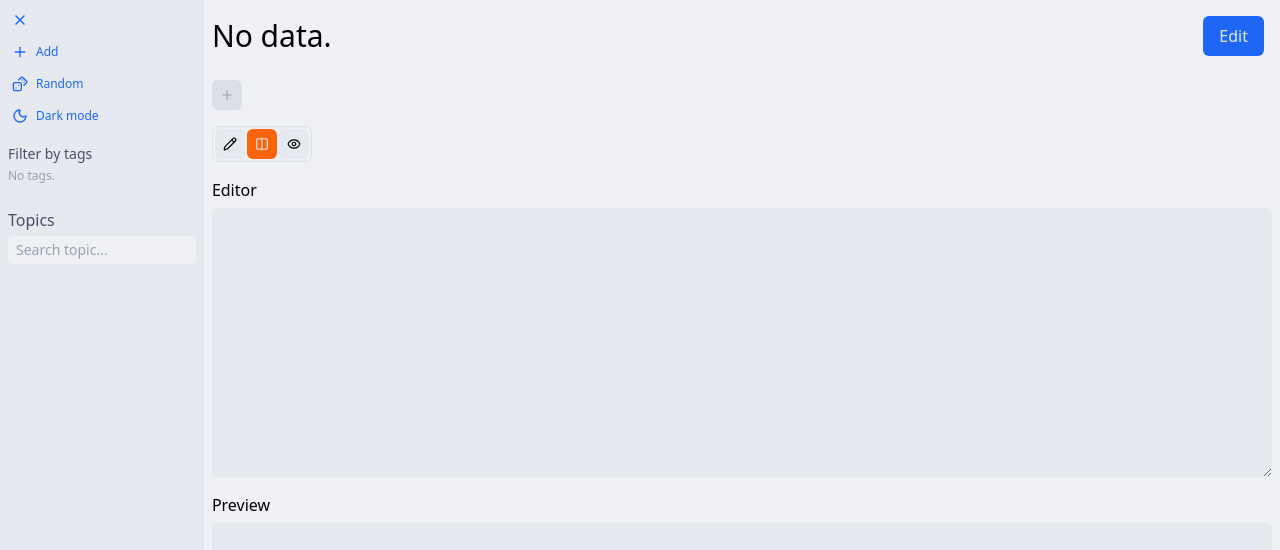
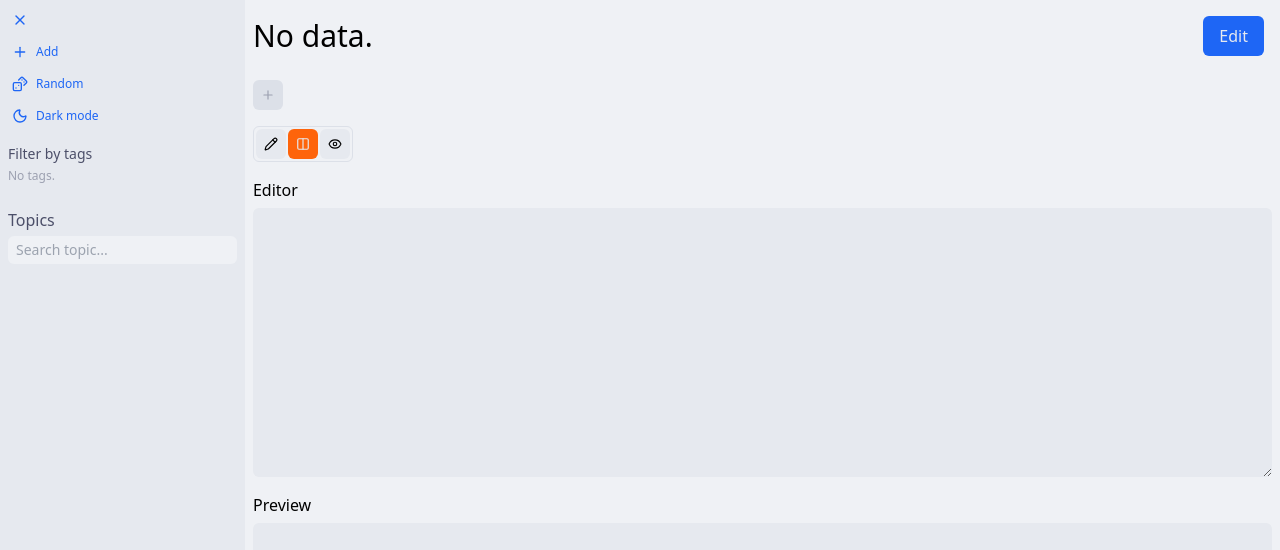
Before and after one commit to Lucccyo/ram, a React (Vite) app: page / in a window 1280 px wide. Shown: the top 550 px of the page. Built offline with nearby package versions, Linux system fonts and the light colour scheme.

Commit message:
fix not overflow sidebar

```diff
--- a/src/App.tsx
+++ b/src/App.tsx
@@ -320,7 +320,7 @@ export default function App() {
   return (
     <div className="flex h-screen bg-background">
       <div
-        className={`p-2 text-xs bg-surface text-primary ${menuCollapsed ? "" : "w-[20em]"
+        className={`p-2 text-xs bg-surface text-primary overflow-hidden ${menuCollapsed ? "" : "w-[25em]"
           }`}
       >
         <div className="flex gap-2 flex-col">
```
